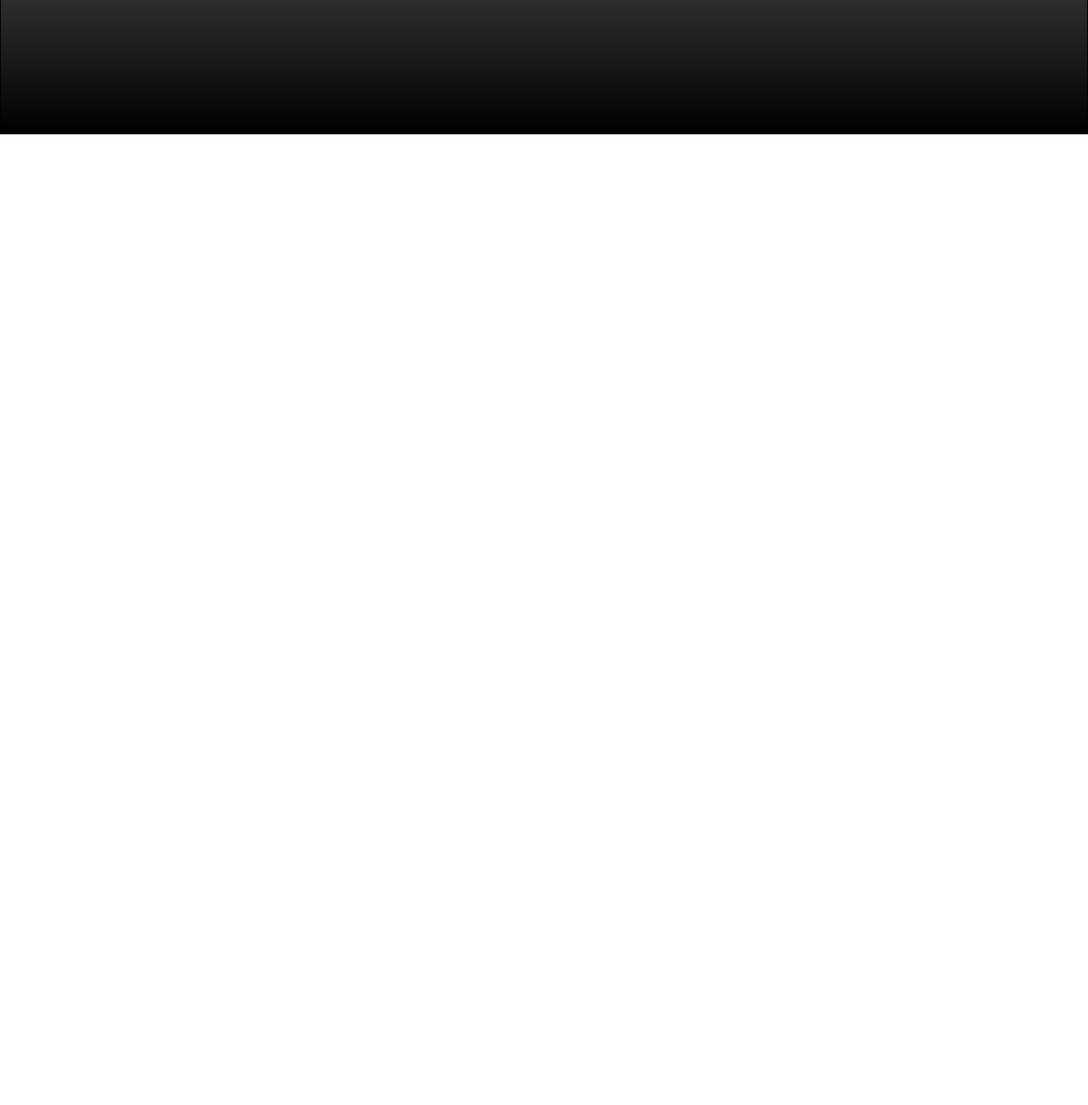
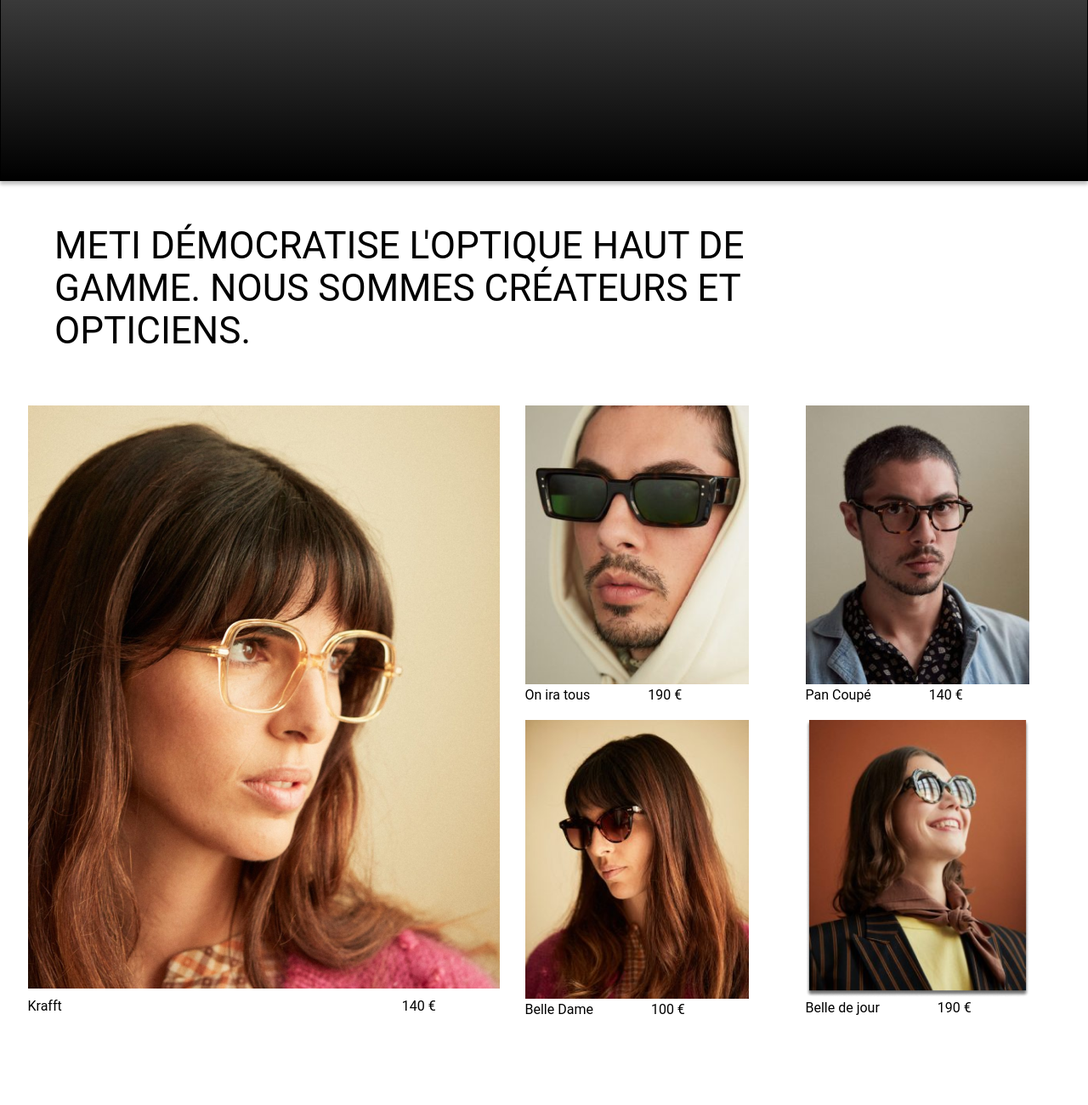
Before and after one commit to nineuito/web-site-practic2, a plain HTML site: page index.html in a window 1280 px wide. Shown: the part 672-1972 px from the top of the page at 85% size. Before the commit the page ends 830 px from the top, so only its background shows below. Drawn offline with Linux system fonts and the light colour scheme.

Commit message:
revision

```diff
--- a/index.html
+++ b/index.html
@@ -32,8 +32,74 @@
       </div>
     </section>
     <!-- page second -->
-    <section class="page-second"></section>
-
+    <section class="page-second">
+      <div class="topic-page-second">
+        <h1 class="text-title-page-second">
+          Meti démocratise l'optique haut de gamme. Nous sommes créateurs et
+          opticiens.
+        </h1>
+      </div>
+      <div class="content-page-second">
+        <div class="page-second-conteiner-first">
+            <img src="images/page-second-1.png" alt="page-second-1" class="page-second-1">
+            <div class="page-second-text-first">
+                <p class="page-second-text-first-1">Krafft</p>
+                <p class="page-second-text-first-2">140 €</p>
+            </div>
+        </div>
+        <div class="page-second-main-images">
+            <div class="page-second-main-images-block">
+                <div class="page-second-main-images-block-1">
+                    <img src="images/page-second-2.png" alt="page-second-2" class="page-second-2">
+                    <div class="text-page-second-main-images">
+                        <p class="text-page-second-main-images-1-1">On ira tous</p>
+                        <p class="text-page-second-main-images-1-2">190 €</p>
+                    </div>
+                </div>
+                <div class="page-second-main-images-block-2">
+                    <img src="images/page-second-4.png" alt="page-second-3" class="page-second-3">
+                    <div class="text-page-second-main-images">
+                        <p class="text-page-second-main-images-2-1">Belle Dame</p>
+                        <p class="text-page-second-main-images-2-2">100 €</p>
+                    </div>
+                </div>
+            </div>
+            <div class="page-second-main-images-block-2">
+                <div class="page-second-main-images-block-2-1">
+                    <img src="images/page-second-3.png" alt="page-second-4" class="page-second-4">
+                    <div class="text-page-second-main-images">
+                        <p class="text-page-second-main-images-3-1">Pan Coupé</p>
+                        <p class="text-page-second-main-images-3-2">140 €</p>
+                    </div>
+                </div>
+                <div class="page-second-main-images-block-2-2">
+                    <img src="images/page-second-5.png" alt="page-second-5" class="page-second-5">
+                    <div class="text-page-second-main-images">
+                        <p class="text-page-second-main-images-4-1">Belle de jour</p>
+                        <p class="text-page-second-main-images-4-2">190 €</p>
+                    </div>
+                </div>
+            </div>
+        </div>
+      </div>
+    </section>
+    <!-- page third -->
+    <section>
+        <div class="page-third-content">
+            <div class="page-third-conteiner">
+                <h1 class="title-page-third">Prix justes</h1>
+                <p class="text-page-third">
+                  Nous produisons nous-même vos montures, sans intermédiaires,
+                   pour des prix + justes :
+                </p>
+                <p class="text-page-third">. Nos lunettes sont belles et durables
+                (garanties 3 ans, soit plus que partout ailleurs).
+                </p>
+                <a href="#" class="button" id="button">Belles & durables</a>
+            </div>
+            <img src="images/man-with-girl.png" alt="man with girl">
+        </div>
+    </section>
     <script src="scripts/main.js"></script>
   </body>
 </html>
--- a/styles/style.css
+++ b/styles/style.css
@@ -27,10 +27,12 @@ h6 {
 }
 /* sention 1 */
 .page-first {
-  background: linear-gradient(to bottom, #1A18181A, #000000);
+  background: linear-gradient(to bottom, #1a18181a, #000000);
   border: 1px solid #000000;
   box-shadow: 0px 4px 4px rgba(0, 0, 0, 0.25);
   border-radius: 0px;
+  margin: 0 auto;
+  padding-bottom: 55px;
 }
 
 .header-conteiner {
@@ -84,3 +86,110 @@ h6 {
   text-transform: uppercase;
   text-align: center;
 }
+
+/* page second  */
+
+/* title  */
+.page-second {
+  margin-top: 51px;
+}
+
+.text-title-page-second {
+  width: 956px;
+  font-weight: 400;
+  font-size: 44px;
+  line-height: 50px;
+  margin-left: 5%;
+  margin-bottom: 63px;
+  text-transform: uppercase;
+}
+
+.content-page-second {
+  display: flex;
+  justify-content: center;
+  margin-bottom: 121px;
+}
+
+.page-second-conteiner-first {
+  margin: 0 30px 0 0;
+  width: 555px;
+}
+
+.page-second-1 {
+  margin-bottom: 8px;
+}
+
+.page-second-text-first {
+  display: flex;
+  font-weight: 400;
+  font-size: 16px;
+  line-height: 19px;
+}
+
+.page-second-text-first-1 {
+  margin-right: 400px;
+}
+
+.page-second-main-images {
+  display: flex;
+}
+
+.page-second-main-images-block {
+  margin-right: 30px;
+}
+
+.page-second-main-images-block-1,
+.page-second-main-images-block-2-1 {
+  margin-bottom: 20px;
+}
+
+.page-second-main-images img {
+  width: 263px;
+}
+
+.text-page-second-main-images {
+  width: 300px;
+}
+
+.text-page-second-main-images {
+  display: flex;
+  font-weight: 400;
+  font-size: 16px;
+  line-height: 19px;
+}
+
+.text-page-second-main-images-1-1,
+.text-page-second-main-images-2-1,
+.text-page-second-main-images-3-1,
+.text-page-second-main-images-4-1 {
+  margin-right: 68px;
+}
+
+/* page third */
+
+.page-third-content {
+  display: flex;
+  justify-content: center;
+  margin-bottom: 120px;
+}
+
+.page-third-conteiner {
+  margin-right: 217px;
+  /* margin-left: 113px; */
+  width: 385px;
+  margin-top: 250px;
+}
+
+.title-page-third {
+  font-weight: 400;
+  font-size: 54px;
+  line-height: 61px;
+  text-transform: uppercase;
+  margin-bottom: 15px;
+}
+
+.text-page-third {
+  font-weight: 400;
+  font-size: 24px;
+  line-height: 29px;
+}
```
Also changed, not shown: images/man-with-girl.png (added), images/page-second-1.png (added), images/page-second-2.png (added), images/page-second-3.png (added), images/page-second-4.png (added), images/page-second-5.png (added).
